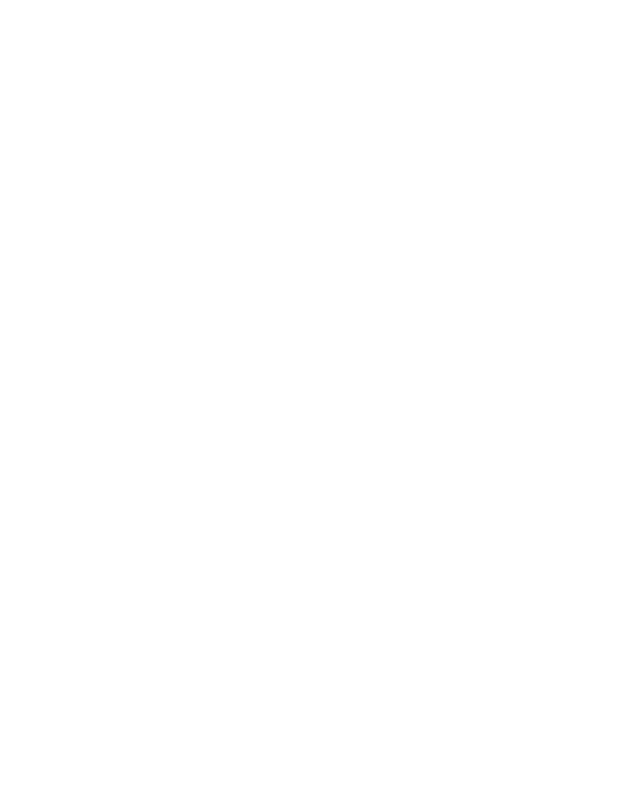
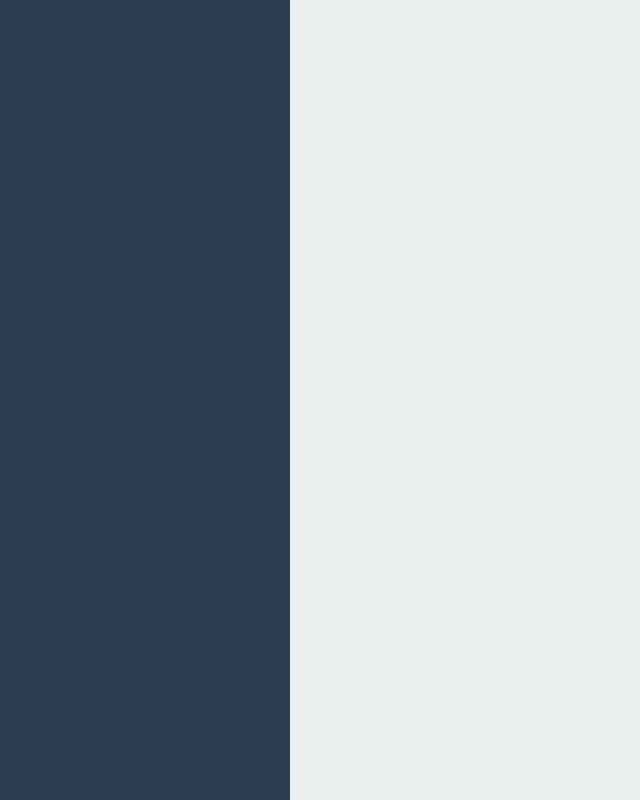
Before and after one commit to samiavasil/www_for_beginers, a plain HTML site: page index.html in a window 1280 px wide. Shown: the whole page, without its empty margins (0-640 px from the left). Drawn offline with Linux system fonts and the light colour scheme.

Commit message:
Стъпка 2: Добавен CSS с Flexbox за подредба на менюто и съдържанието

```diff
--- a/index.html
+++ b/index.html
@@ -3,6 +3,25 @@
         <head>
             <meta charset="UTF-8">
             <title>Моят първи уеб сайт</title>
+            <style>
+                body {
+                    margin: 0;
+                    display: flex;
+                    height: 100vh;
+                    font-family: sans-serif;
+                }
+                nav {
+                    width: 250px;
+                    background: #2c3e50;
+                    color: #fff;
+                    padding: 20px;
+                }
+                main {
+                    flex-grow: 1;
+                    padding: 20px;
+                    background: #ecf0f1;
+                }
+            </style>
         </head>
         <body>
             <nav>
```
